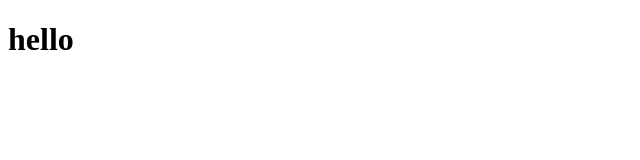
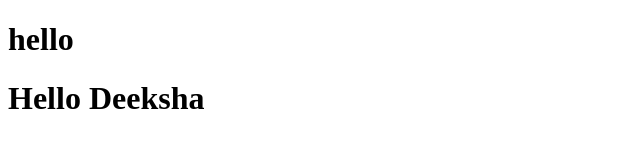
Before and after one commit to deekshaa7/first-project, a plain HTML site: page index.html in a window 1280 px wide. Shown: the whole page, without its empty margins (0-640 px from the left). Drawn offline with Linux system fonts and the light colour scheme.

Commit message:
Update index.html
This is modified page

```diff
--- a/index.html
+++ b/index.html
@@ -7,5 +7,6 @@
 </head>
 <body>
    <h1>hello</h1>
+    <h1>Hello Deeksha</h1>
 </body>
 </html>
```
